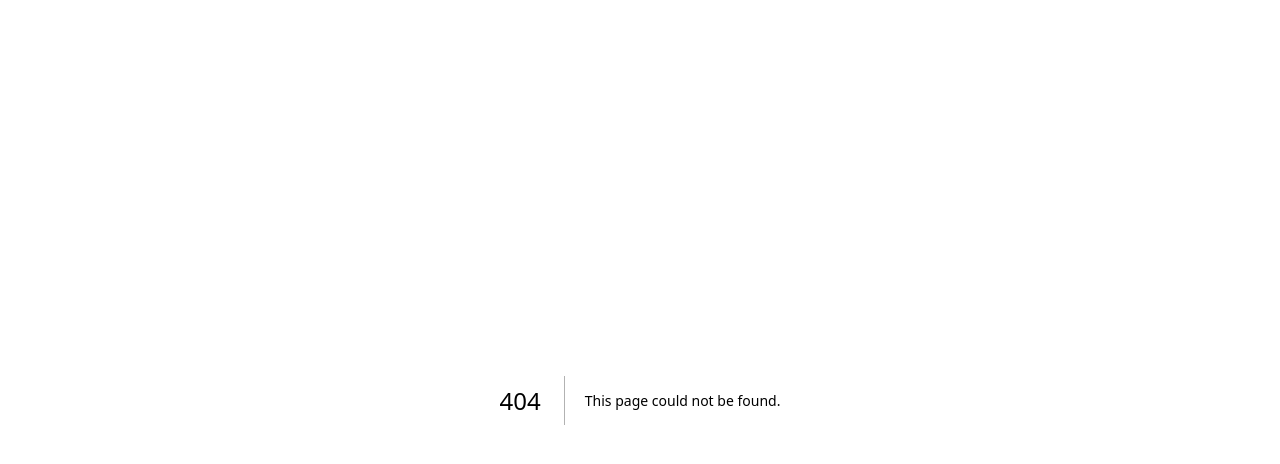
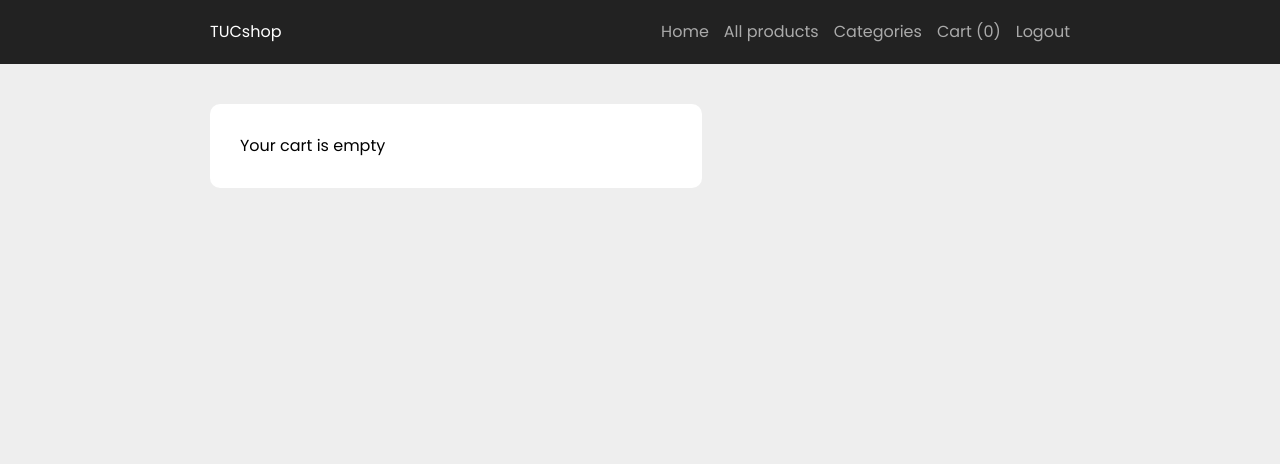
Before and after one commit to gsiatras/TUC_e-Shop, a Next.js app in the folder Frontend/: page /customer/cart in a window 1280 px wide. Before the commit this address had no page. Shown: the top 464 px of the page. Built offline with nearby package versions, Linux system fonts and the light colour scheme.

Commit message:
Started the cart

```diff
--- a/Frontend/components/customer/Button.js
+++ b/Frontend/components/customer/Button.js
@@ -14,6 +14,10 @@ export const ButtonStyle = css`
         height: 16px;
         margin-right: 5px;
     }
+    ${props => props.block && css`
+        display: block;
+        width: 100%;
+    `}
     ${props => props.white && props.outline && css`
         background-color: transparent;
         color: #fff;
@@ -23,7 +27,15 @@ export const ButtonStyle = css`
         background-color: #fff;
         color: #000;
     `}
-
+    ${props => props.black && props.outline && css`
+        background-color: transparent;
+        color: #000;
+        border: 1px solid #000;
+    `}
+    ${props => props.black && !props.outline && css`
+        background-color: #000;
+        color: #fff;
+    `}
     ${props => props.primary && props.outline && css`
         background-color: transparent;
         color:${primary};
--- /dev/null
+++ b/Frontend/components/customer/Cart.js
@@ -0,0 +1,47 @@
+import { useContext } from "react";
+import Button from "@/components/customer/Button";
+import { CartContext } from "@/components/customer/CartContext";
+import Center from "@/components/customer/Center";
+import styled from "styled-components";
+
+const ColumnsWrapper = styled.div`
+    display: grid;
+    grid-template-columns: 1.2fr .8fr;
+    gap: 40px;
+    margin-top: 40px;
+`;
+
+const Box = styled.div`
+    background-color: #fff;
+    border-radius: 10px;
+    padding:  30px;
+`;
+
+
+export default function Cart() {
+    const {cartProducts} = useContext(CartContext);
+    return(
+        <Center>
+                <ColumnsWrapper>
+                    <Box>
+                        {!cartProducts?.length && (
+                            <div>Your cart is empty</div>
+                        )}
+                        {cartProducts?.length > 0 && (
+                            <>
+                                <h1>Cart</h1>
+                            </>
+                        )}
+                    </Box>
+                    {!!cartProducts?.length && (
+                        <Box>
+                            <h1>Order information</h1>
+                            <input type="text" placeholder="Address"/>
+                            <input type="text" placeholder="Address 2"/>
+                            <Button black block>Continue to payment</Button>
+                        </Box>
+                    )}
+                </ColumnsWrapper>
+            </Center>
+    );
+}
--- /dev/null
+++ b/Frontend/components/customer/CartContext.js
@@ -0,0 +1,32 @@
+import Cookies from "js-cookie";
+
+const { createContext, useState, useEffect } = require("react");
+
+export const CartContext = createContext({});
+
+export function CartContextProvider({children}) {
+    const [cartProducts, setCartProducts] = useState([]);
+
+    useEffect(() => {
+        if (cartProducts?.length > 0) {
+            Cookies.set("cart", JSON.stringify(cartProducts), { expires: 1 / 24 });
+          }
+    }, [cartProducts]);
+
+    useEffect(() => {
+        if (Cookies.get("cart")) {
+            setCartProducts(JSON.parse(Cookies.get("cart")));
+          }
+    }, []);
+
+    function addProduct(productId) {
+        setCartProducts(prev => [...prev, productId]);
+    }
+
+
+    return (
+        <CartContext.Provider value={{cartProducts, setCartProducts, addProduct}}>
+            {children}
+        </CartContext.Provider>
+    );
+}
--- a/Frontend/components/customer/CustomLayout.js
+++ b/Frontend/components/customer/CustomLayout.js
@@ -1,11 +1,14 @@
 import React from 'react';
 import GlobalStyle from './GlobalStyle'; // Adjust the path accordingly
+import { CartContextProvider } from './CartContext';
 
 const CustomLayout = ({ children }) => {
   return (
     <>
       <GlobalStyle />
-      {children}
+      <CartContextProvider>
+        {children}
+      </CartContextProvider>
     </>
   );
 };
--- a/Frontend/components/customer/Featured.js
+++ b/Frontend/components/customer/Featured.js
@@ -2,9 +2,10 @@ import styled from "styled-components";
 import Center from "./Center";
 import GlobalStyle from "./GlobalStyle";
 import Button from "./Button";
-import { useEffect, useState } from "react";
+import { useContext, useEffect, useState } from "react";
 import ButtonLink from "./ButtonLink";
 import CartIcon from "./icons/CartIcon";
+import { CartContext } from "./CartContext";
 
 
 const Bg = styled.div`
@@ -49,6 +50,12 @@ const Column = styled.div`
 
 
 export default function Featured({product}) {
+    const {addProduct} = useContext(CartContext);
+
+    function addFeaturedToCart(){
+        addProduct(product._id);
+    }
+
     return (
         <>
         <Bg>
@@ -64,7 +71,7 @@ export default function Featured({product}) {
                                     outline={1} white={1}>
                                     Read more
                                 </ButtonLink>
-                                <Button white={1} >
+                                <Button white={1} onClick={addFeaturedToCart} >
                                     <CartIcon/>
                                     Add to cart
                                 </Button>
--- a/Frontend/components/customer/Header.js
+++ b/Frontend/components/customer/Header.js
@@ -4,6 +4,8 @@ import GlobalStyle from "./GlobalStyle";
 import Center from "./Center";
 import Cookies from "js-cookie";
 import { useRouter } from "next/router";
+import { useContext } from "react";
+import { CartContext } from "./CartContext";
 
 const router = useRouter;
 const StyledHeader = styled.header`
@@ -72,6 +74,9 @@ export default function Header() {
         }
     }
 
+    const {cartProducts} = useContext(CartContext);
+
+
     return (
         <>
             <GlobalStyle/>
@@ -83,7 +88,7 @@ export default function Header() {
                             <NavLink href={'/customer'}>Home</NavLink>
                             <NavLink href={'/customer/products'}>All products</NavLink>
                             <NavLink href={'/customer/categories'}>Categories</NavLink>
-                            <NavLink href={'/customer/cart'}>Cart (0)</NavLink>
+                            <NavLink href={'/customer/cart'}>Cart ({cartProducts?.length})</NavLink>
                             <NavButton onClick={() => signOut()}>Logout</NavButton>
                         </StyledNav>
                     </Wrapper>
--- a/Frontend/components/customer/NewProducts.js
+++ b/Frontend/components/customer/NewProducts.js
@@ -5,7 +5,7 @@ import GlobalStyle from "./GlobalStyle";
 
 const ProductsGrid = styled.div`
     display: grid;
-    grid-template-columns: 1fr 1fr 1fr 1fr;
+    grid-template-columns: 1fr 1fr 1fr;
     gap: 20px;
 `;
 
--- a/Frontend/components/customer/ProductBox.js
+++ b/Frontend/components/customer/ProductBox.js
@@ -1,6 +1,8 @@
 import styled from "styled-components"
 import Button from "./Button";
 import Link from "next/link";
+import { useContext } from "react";
+import { CartContext } from "./CartContext";
 
 
 const ProductWrapper = styled.div`\
@@ -46,6 +48,10 @@ const Price = styled.div`
 
 export default function ProductBox({_id,title, description,price,images}) {
     const uri = '/customer/product/'+_id;
+
+    const {addProduct} = useContext(CartContext);
+
+
     return (
         <ProductWrapper>
             <WhiteBox href={uri}>
@@ -57,7 +63,10 @@ export default function ProductBox({_id,title, description,price,images}) {
             <Title href={uri}>{title}</Title>
                 <PriceRow>
                     <Price>{price}€</Price>
-                    <Button primary={1} outline={1}>
+                    <Button
+                        primary={1}
+                        outline={1}
+                        onClick={() => addProduct(_id)}>
                         Add to cart
                     </Button>
                 </PriceRow>
--- a/Frontend/lib/colors.js
+++ b/Frontend/lib/colors.js
@@ -1 +1 @@
-export const primary = '#5542F6';
+export const primary = '#0D3D29';
--- a/Frontend/pages/_app.js
+++ b/Frontend/pages/_app.js
@@ -1,5 +1,7 @@
 import '@/styles/globals.css'
 
 export default function App({ Component, pageProps }) {
-  return <Component {...pageProps} />
+  return (
+    <Component {...pageProps} />
+  )
 }
--- /dev/null
+++ b/Frontend/pages/customer/cart.js
@@ -0,0 +1,12 @@
+import Cart from "@/components/customer/Cart";
+import CustomLayout from "@/components/customer/CustomLayout";
+import Header from "@/components/customer/Header";
+
+export default function CartPage() {
+    return(
+    <CustomLayout>
+        <Header/>
+        <Cart/>
+    </CustomLayout>
+    );
+}
--- a/Frontend/pages/customer/index.js
+++ b/Frontend/pages/customer/index.js
@@ -34,7 +34,7 @@ export default function CustomerHome() {
 
     return (
         <CustomLayout>
-            <Header></Header>
+            <Header/>
             {productInfo && (
                 <Featured product={productInfo}/>
             )}
```
